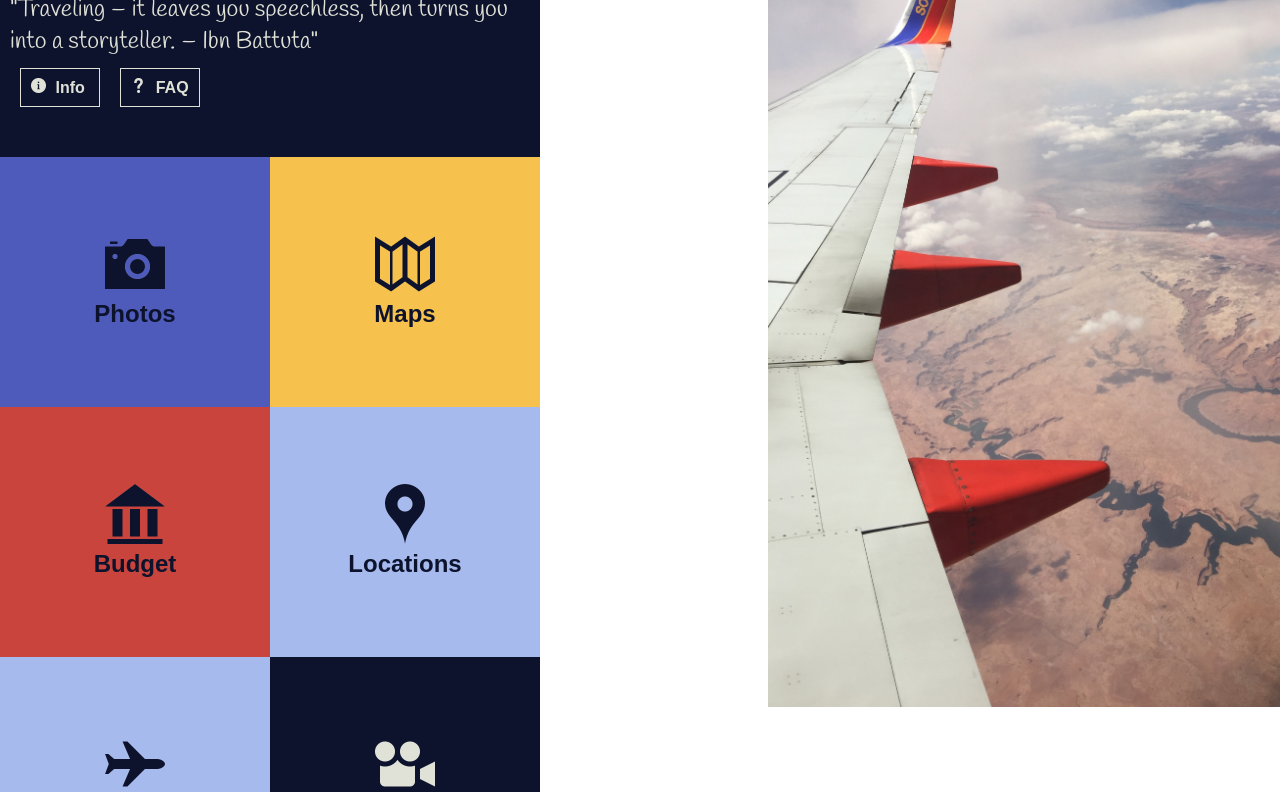
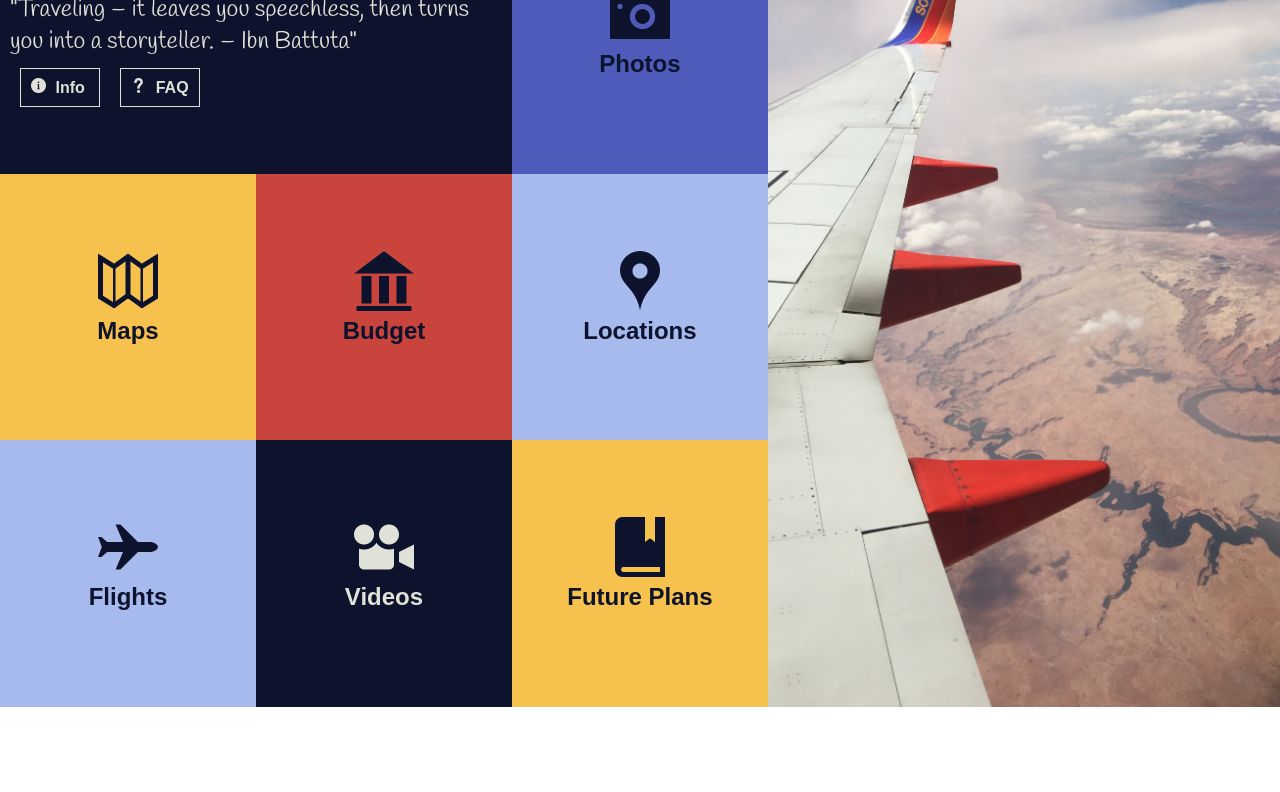
Before and after one commit to ekuckelman/ek-comp-challenge-1, a plain HTML site: page index.html in a window 1280 px wide. Shown: the part 93-885 px from the top of the page. After the commit the page ends 800 px from the top, so only its background shows below. Drawn offline with Linux system fonts and the light colour scheme; a web font is replaced by a local one.

Commit message:
Everything is where it should be

```diff
--- a/main.css
+++ b/main.css
@@ -17,8 +17,8 @@ body {
 .intro {
   background-color: #0D132C;
   color: #E0E1D7;
-  height: 250px;
-  width: 540px;
+  height: 33.33%;
+  width: 66.66%;
 }
 
 .intro h1 {
@@ -66,10 +66,10 @@ p {
 .box {
   color: #0D132C;
   font-size: 1.5em;
-  height: 250px;
+  height: 33.33%;
   position: relative;
   text-align: center;
-  width: 270px;
+  width: 33.33%;
 }
 
 .photos {
```
